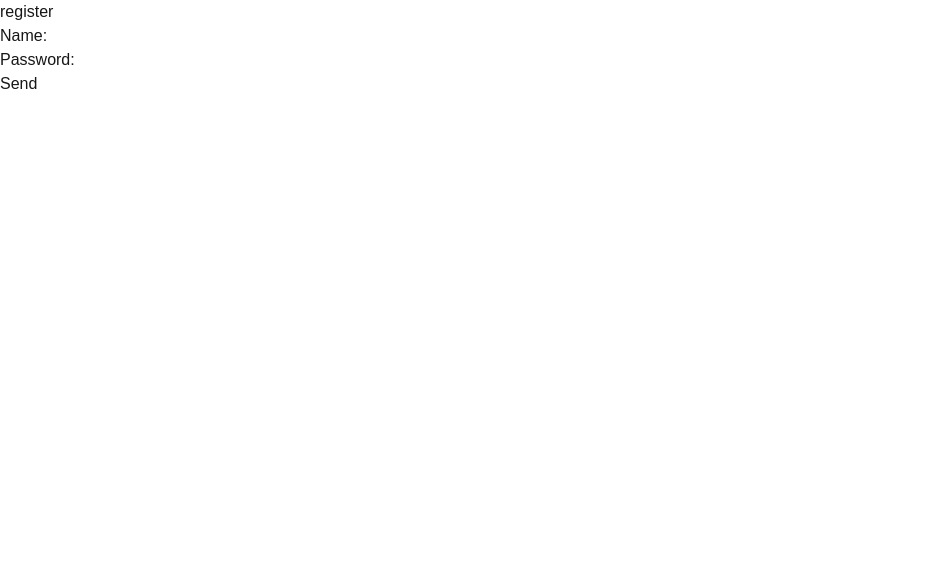
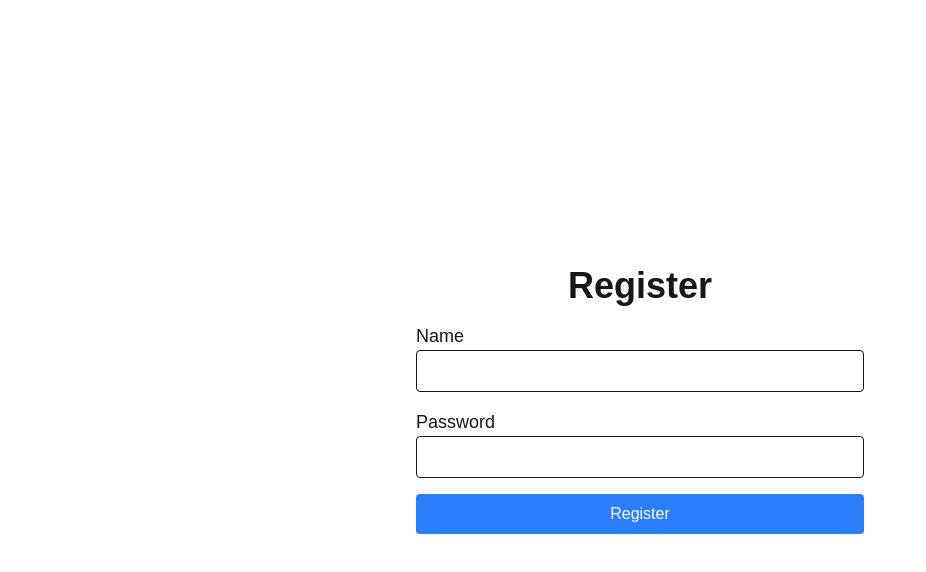
Before and after one commit to acm-wq/galaxy_social, a Next.js app in the folder client/: page /register in a window 1280 px wide. Shown: the top 572 px of the page, without its empty margins (0-926 px from the left). Built offline with nearby package versions, Linux system fonts and the light colour scheme; no server answers.

Commit message:
#25 📡 Add style for register and login

```diff
--- a/client/app/login/page.js
+++ b/client/app/login/page.js
@@ -15,13 +15,8 @@ const Login = () => {
     setError("");
 
     try {
-      const response = await axios.post("/login", {
-        key,
-        password,
-      });
-
+      const response = await axios.post("/login", { key, password });
       localStorage.setItem("token", response.data.token);
-
       router.push("/dashboard");
     } catch (err) {
       setError(err.response?.data?.error || "Error.");
@@ -29,29 +24,36 @@ const Login = () => {
   };
 
   return (
-    <div>
-      <h1>Login</h1>
-      <form onSubmit={handleSubmit}>
-        <div>
-          <label>Key:</label>
+    <div className="flex flex-col items-center justify-center min-h-screen py-2">
+      <h1 className="text-4xl font-bold">Login</h1>
+      <form onSubmit={handleSubmit} className="mt-4 w-full max-w-md">
+        <div className="mb-4">
+          <label className="block text-lg font-medium">Key</label>
           <input
             type="text"
             value={key}
             onChange={(e) => setKey(e.target.value)}
+            className="w-full px-4 py-2 border rounded"
             required
           />
         </div>
-        <div>
-          <label>Password:</label>
+        <div className="mb-4">
+          <label className="block text-lg font-medium">Password</label>
           <input
             type="password"
             value={password}
             onChange={(e) => setPassword(e.target.value)}
+            className="w-full px-4 py-2 border rounded"
             required
           />
         </div>
-        {error && <p style={{ color: "red" }}>{error}</p>}
-        <button type="submit">Send</button>
+        <button
+          type="submit"
+          className="w-full px-4 py-2 text-white bg-blue-500 rounded hover:bg-blue-600"
+        >
+          Login
+        </button>
+        {error && <p className="mt-4 text-red-500">{error}</p>}
       </form>
     </div>
   );
--- a/client/app/register/page.js
+++ b/client/app/register/page.js
@@ -17,15 +17,10 @@ const Register = () => {
     setSuccess("");
 
     try {
-      const response = await axios.post("/register", {
-        name,
-        password,
-      });
-
+      await axios.post("/register", { name, password });
       setSuccess("Success!");
       setName("");
       setPassword("");
-
       router.push("/login");
     } catch (err) {
       setError(err.response?.data?.error || "Error.");
@@ -33,30 +28,37 @@ const Register = () => {
   };
 
   return (
-    <div>
-      <h1>register</h1>
-      <form onSubmit={handleSubmit}>
-        <div>
-          <label>Name:</label>
+    <div className="flex flex-col items-center justify-center min-h-screen py-2">
+      <h1 className="text-4xl font-bold">Register</h1>
+      <form onSubmit={handleSubmit} className="mt-4 w-full max-w-md">
+        <div className="mb-4">
+          <label className="block text-lg font-medium">Name</label>
           <input
             type="text"
             value={name}
             onChange={(e) => setName(e.target.value)}
+            className="w-full px-4 py-2 border rounded"
             required
           />
         </div>
-        <div>
-          <label>Password:</label>
+        <div className="mb-4">
+          <label className="block text-lg font-medium">Password</label>
           <input
             type="password"
             value={password}
             onChange={(e) => setPassword(e.target.value)}
+            className="w-full px-4 py-2 border rounded"
             required
           />
         </div>
-        {error && <p style={{ color: "red" }}>{error}</p>}
-        {success && <p style={{ color: "green" }}>{success}</p>}
-        <button type="submit">Send</button>
+        <button
+          type="submit"
+          className="w-full px-4 py-2 text-white bg-blue-500 rounded hover:bg-blue-600"
+        >
+          Register
+        </button>
+        {error && <p className="mt-4 text-red-500">{error}</p>}
+        {success && <p className="mt-4 text-green-500">{success}</p>}
       </form>
     </div>
   );
```
